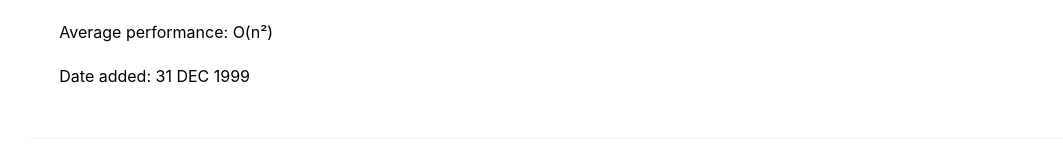
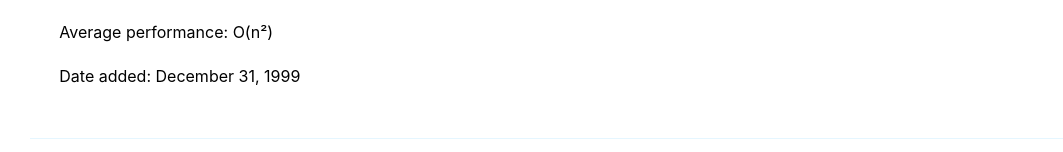
Before and after one commit to naomiquinones/techtonica-mlh-assessment, a React (Create React App) app: page / in a window 1280 px wide. Shown: the part 554-706 px from the top of the page, without its empty margins (32-1095 px from the left). Built offline with nearby package versions, Linux system fonts and the light colour scheme.

Commit message:
Add function to rewrite the date added

```diff
--- a/src/components/Algorithms.js
+++ b/src/components/Algorithms.js
@@ -1,5 +1,6 @@
 import React from 'react';
 import data from '../data';
+import rewriteDate from '../utils/rewriteDate';
 
 const Algorithms = () => {
   return (
@@ -14,8 +15,9 @@ const Algorithms = () => {
                     imageUrl={data.imageUrl}
                     description={data.description}
                     averagePerformance={data.averagePerformance}
-                    addedDate={data.addedOn}
+                    addedDate={rewriteDate(data.addedOn)}
                   />
+
                 </div>
               </>
             );
--- /dev/null
+++ b/src/utils/rewriteDate.js
@@ -0,0 +1,22 @@
+const rewriteDate = (dateStr) => {
+  const dateArr = dateStr.split(' ');
+  const months = {
+    'JAN': 'January',
+    'FEB': 'Febuary',
+    'MAR': 'March',
+    'APR': 'April',
+    'MAY': 'May',
+    'JUN': 'June',
+    'JUL': 'July',
+    'AUG': 'August',
+    'SEP': 'September',
+    'OCT': 'October',
+    'NOV': 'November',
+    'DEC': 'December',
+  };
+  const month = months[dateArr[1]];
+  const newDates = [month,`${dateArr[0]},`,dateArr[2]];
+  return newDates.join(' ');
+};
+
+export default rewriteDate;
```
Also changed, not shown: 1 other file (tests, documents, lock files or other folders).
